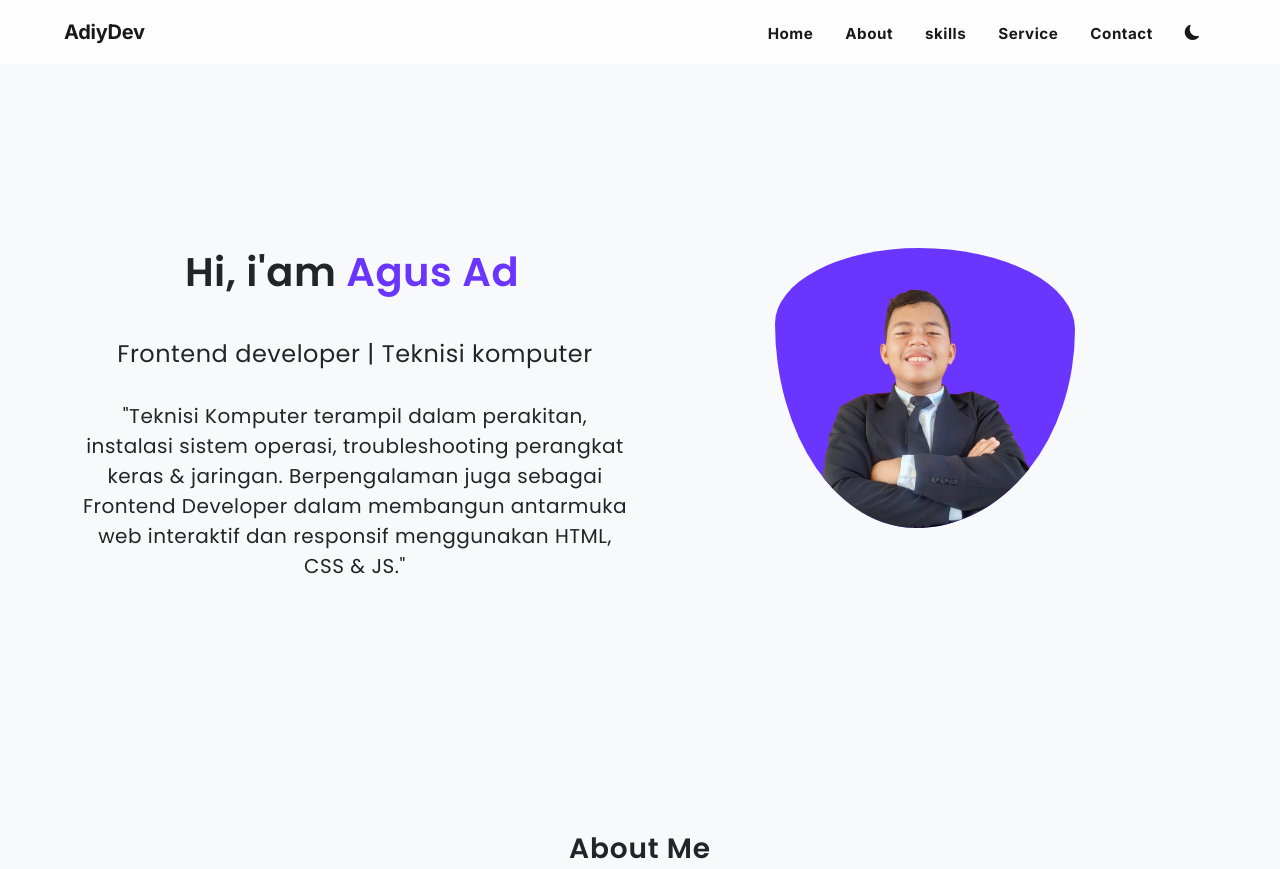
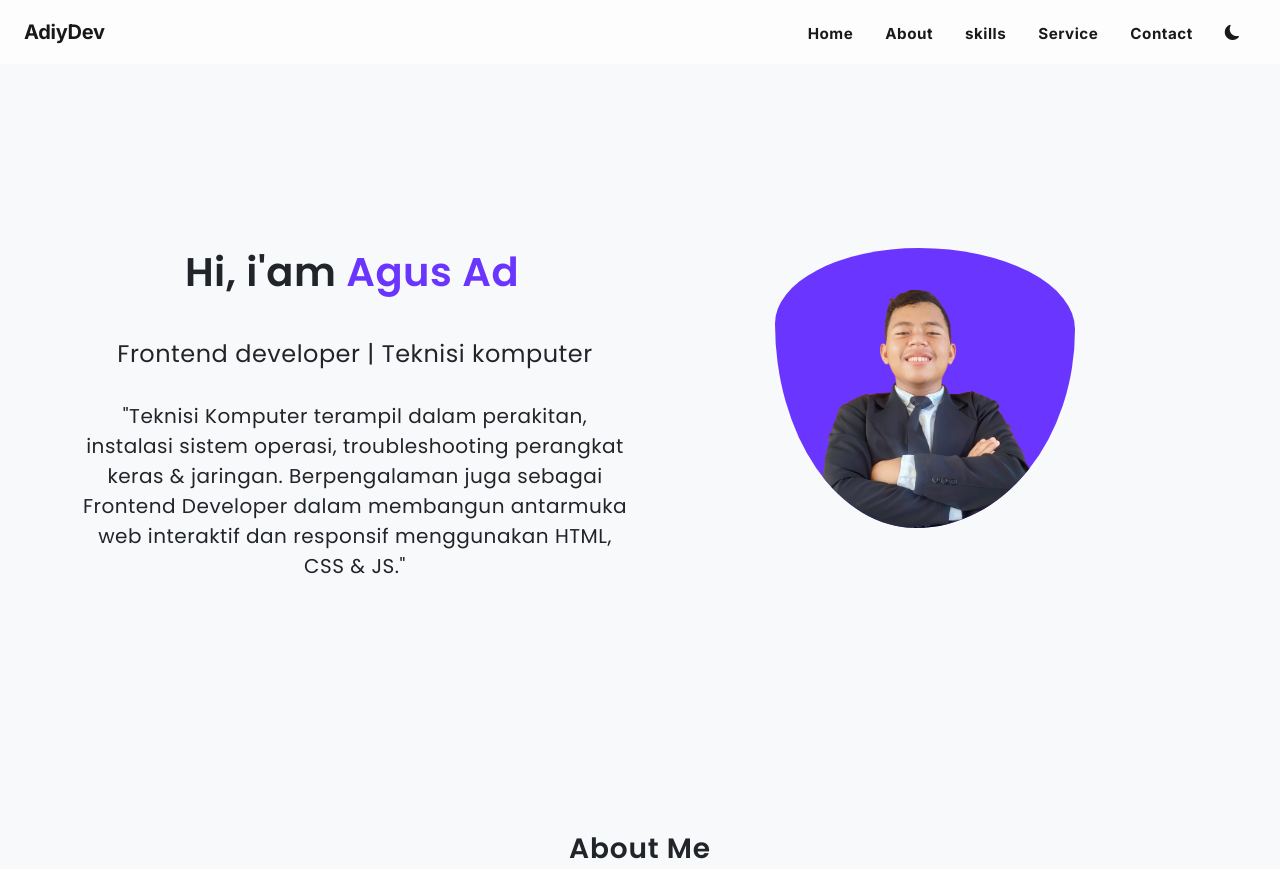
Before and after one commit to AdiyZd/v1.2-2025, a plain HTML site: page index.html in a window 1280 px wide. Shown: the top 869 px of the page. Drawn offline with nearby package versions, Linux system fonts and the light colour scheme.

Commit message:
desain up
up

```diff
--- a/index.html
+++ b/index.html
@@ -31,7 +31,7 @@
 
 <body class="bg-light">
     <nav class="navbar navbar-expand-lg bg-body-tertiary fixed-top">
-        <div class="container-fluid px-5">
+        <div class="container-fluid px-2">
             <a class="navbar-brand" href="#">AdiyDev</a>
             <button class="navbar-toggler" type="button" data-bs-toggle="collapse" data-bs-target="#navbarNav"
                 aria-controls="navbarNav" aria-expanded="false" aria-label="Toggle navigation">
```
